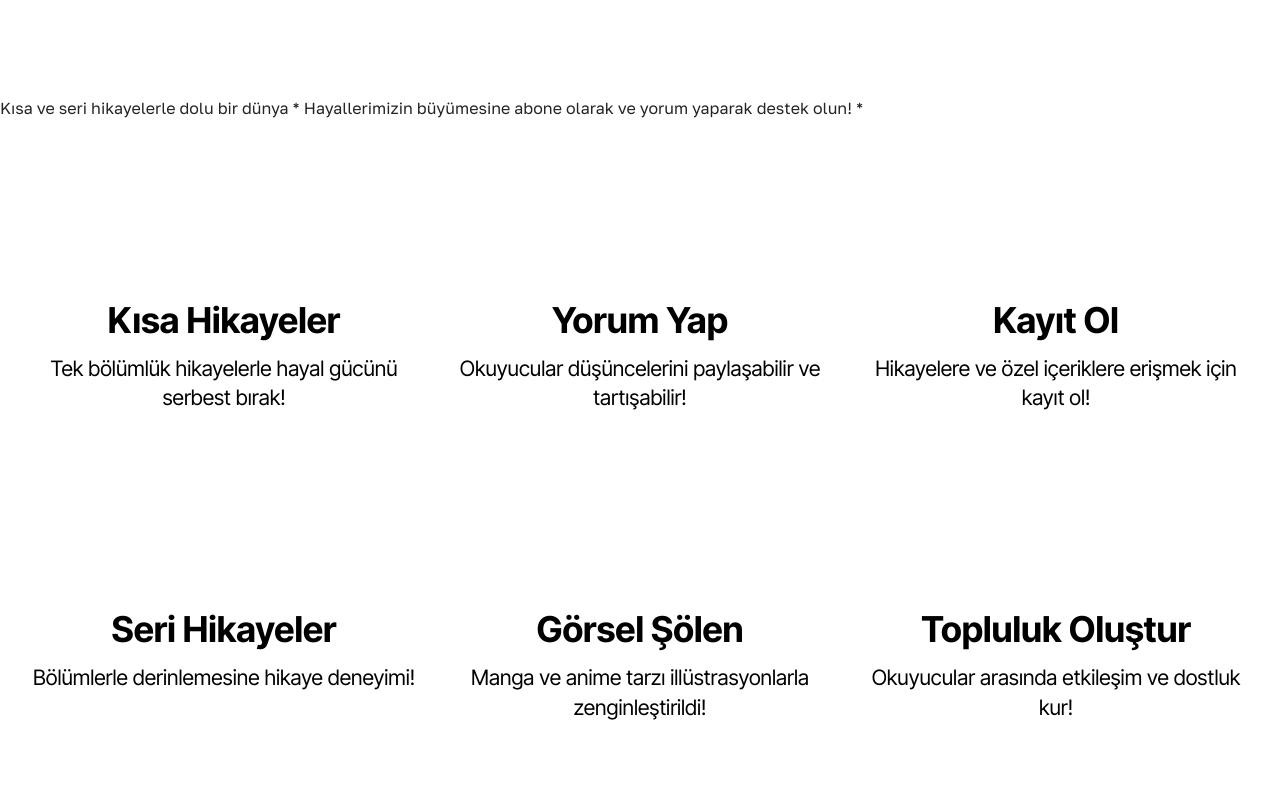
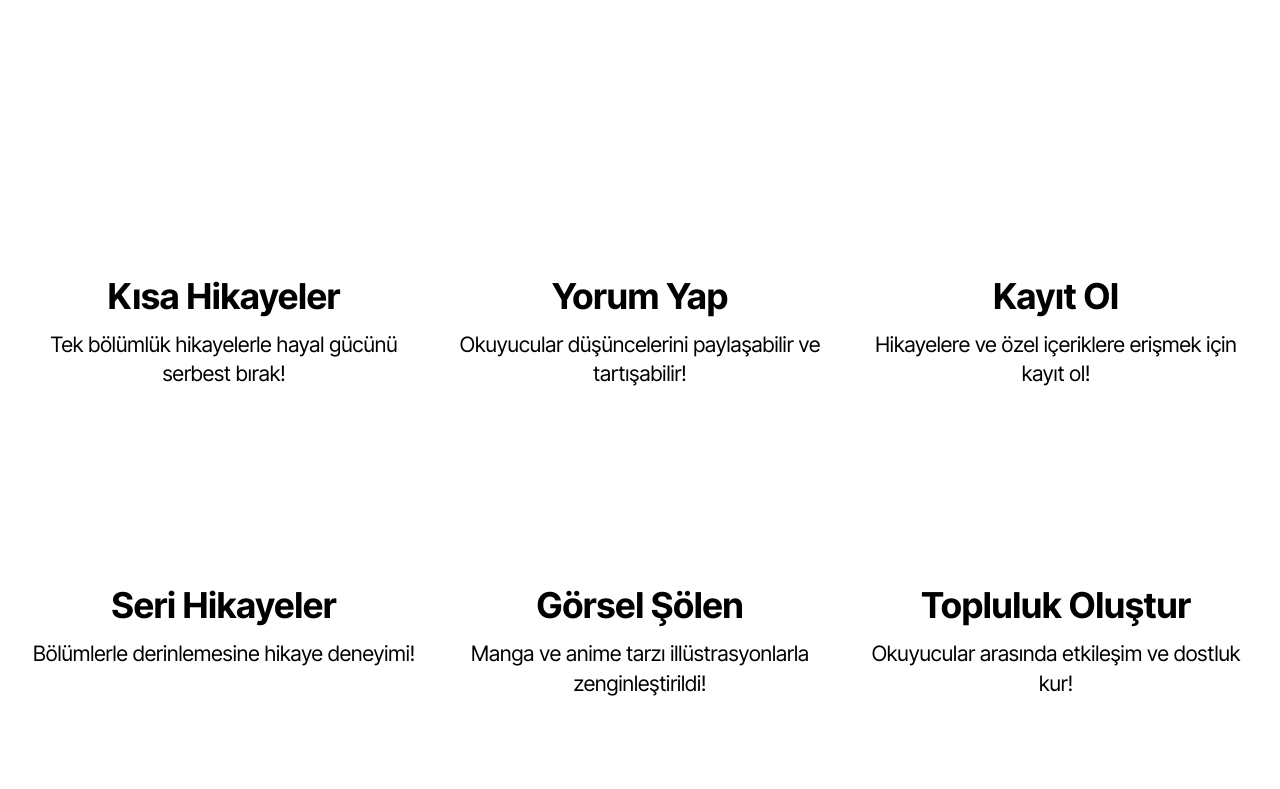
Before and after one commit to SanukiVox/sanukivox, a plain HTML site: page indextr.html in a window 1280 px wide. Shown: the part 5313-6102 px from the top of the page. Drawn offline with Linux system fonts and the light colour scheme; files whose address does not match are found by name.

Commit message:
Update indextr.html

```diff
--- a/indextr.html
+++ b/indextr.html
@@ -281,10 +281,7 @@
   <section data-bs-version="5.1" class="gallery10 cid-uBylS8XlFe" id="features-69-uBylS8XlFe">
     <div class="container-fluid">
       <div class="loop-container">
-       <div class="marquee">
-  <span>Kısa ve seri hikayelerle dolu bir dünya * Hayallerimizin büyümesine abone olarak ve yorum yaparak destek olun! *</span>
-</div>
-      </div>
+            </div>
     </div>
   </section>
 
```
